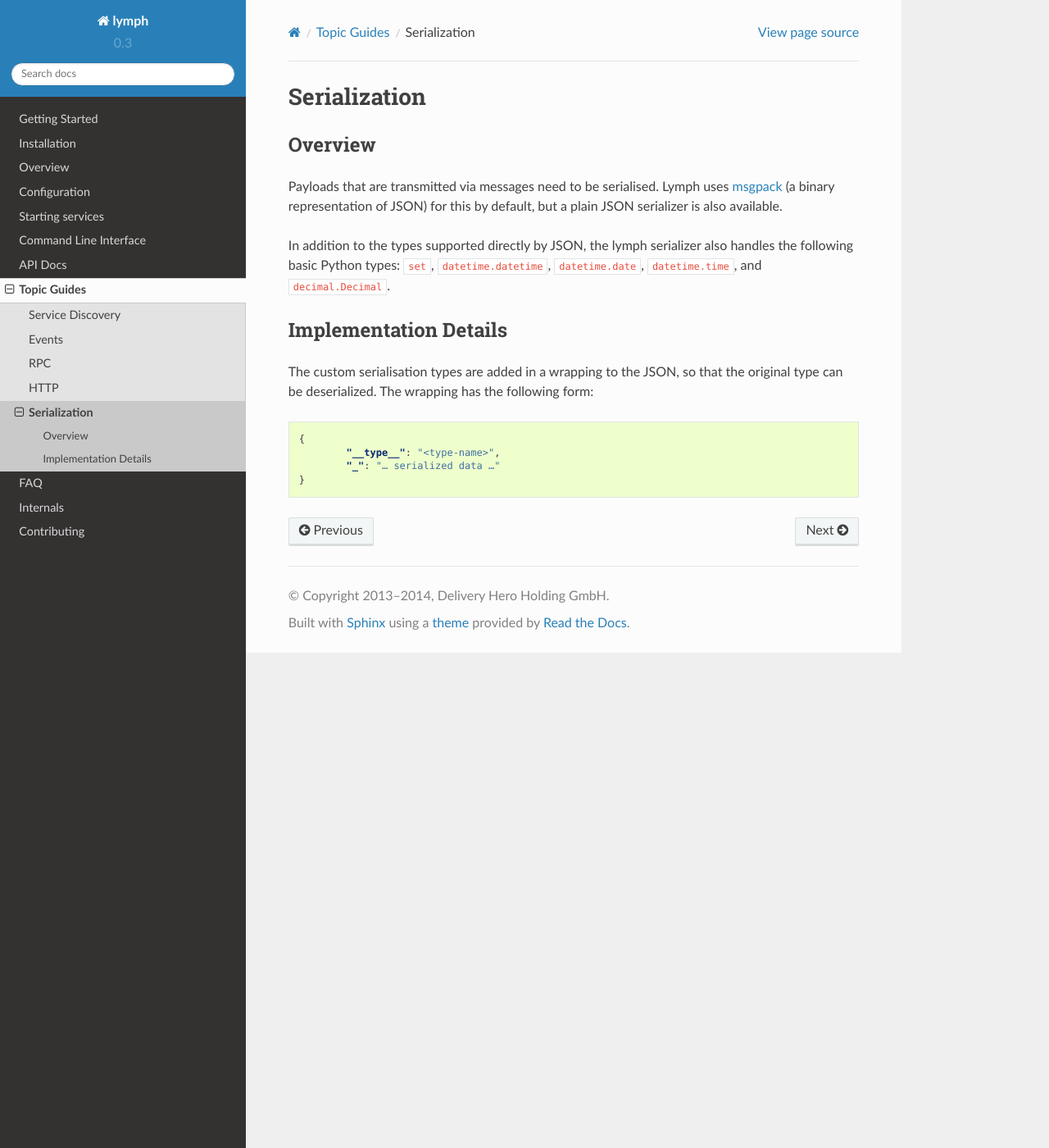
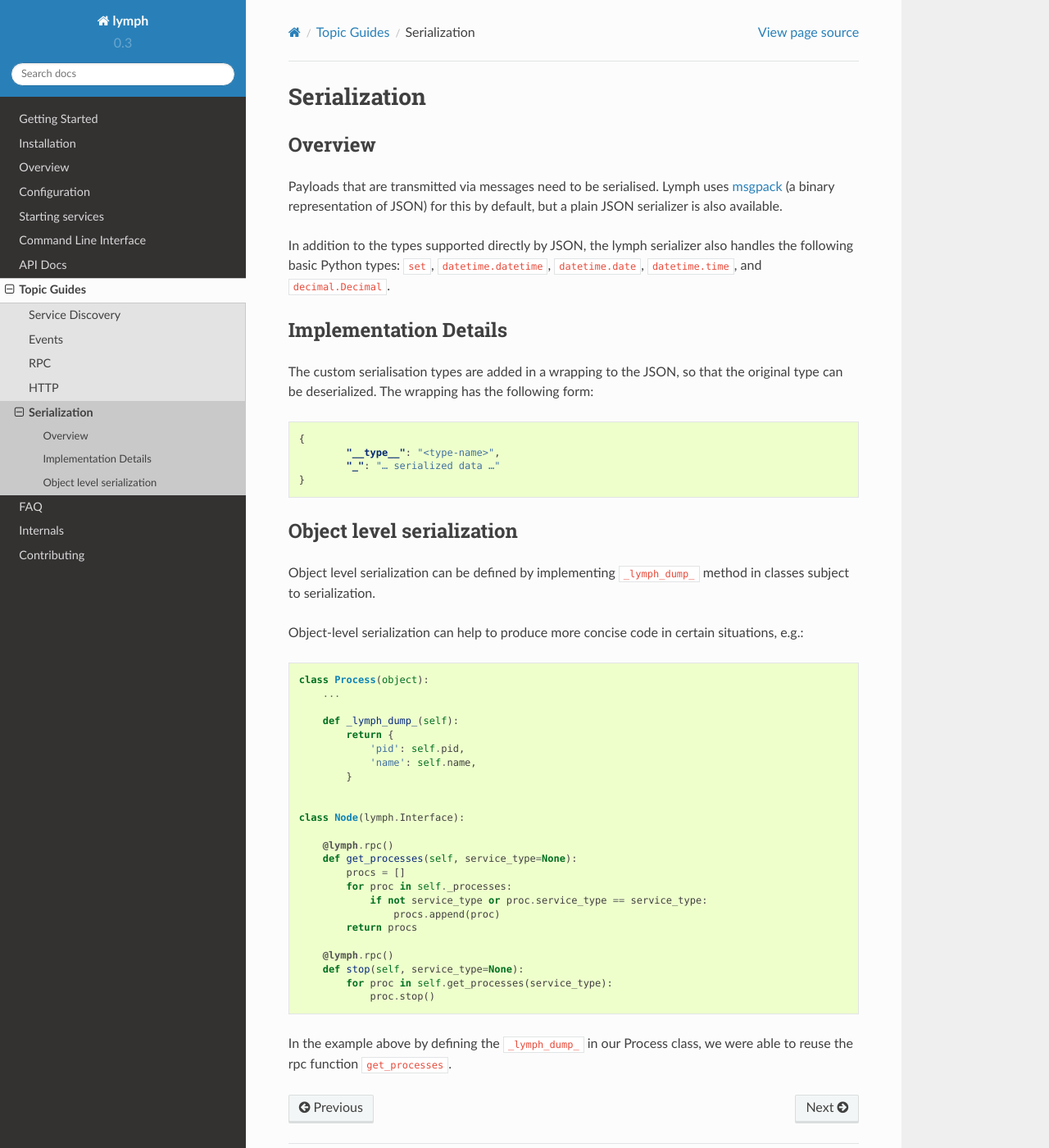
Before and after one commit to deliveryhero/lymph, a Sphinx documentation site: the page built from docs/topics/serialization.rst, in a window 1280 px wide and 1400 px high. Shown: the whole window at 82% size. Built offline with Sphinx 7.4.7 and the Read the Docs theme 2.0.0, drawn with Linux system fonts in a browser that asks for light colours; formulas are drawn with MathJax 3.

Commit message:
Allow object level serialization to be defined

```diff
--- a/docs/topics/serialization.rst
+++ b/docs/topics/serialization.rst
@@ -27,3 +27,41 @@ can be deserialized. The wrapping has the following form:
 
 
 .. _msgpack: www.msgpack.org
+
+
+Object level serialization
+~~~~~~~~~~~~~~~~~~~~~~~~~~
+
+Object level serialization can be defined by implementing ``_lymph_dump_`` method in classes subject to serialization.
+
+Object-level serialization can help to produce more concise code in certain situations, e.g.:
+
+.. code:: python
+
+    class Process(object):
+        ...
+
+        def _lymph_dump_(self):
+            return {
+                'pid': self.pid,
+                'name': self.name,
+            }
+
+
+    class Node(lymph.Interface):
+
+        @lymph.rpc()
+        def get_processes(self, service_type=None):
+            procs = []
+            for proc in self._processes:
+                if not service_type or proc.service_type == service_type:
+                    procs.append(proc)
+            return procs
+
+        @lymph.rpc()
+        def stop(self, service_type=None):
+            for proc in self.get_processes(service_type):
+                proc.stop()
+
+In the example above by defining the ``_lymph_dump_`` in our Process class, we were able to reuse the rpc
+function ``get_processes``.
```
Also changed, not shown: 1 other file.
